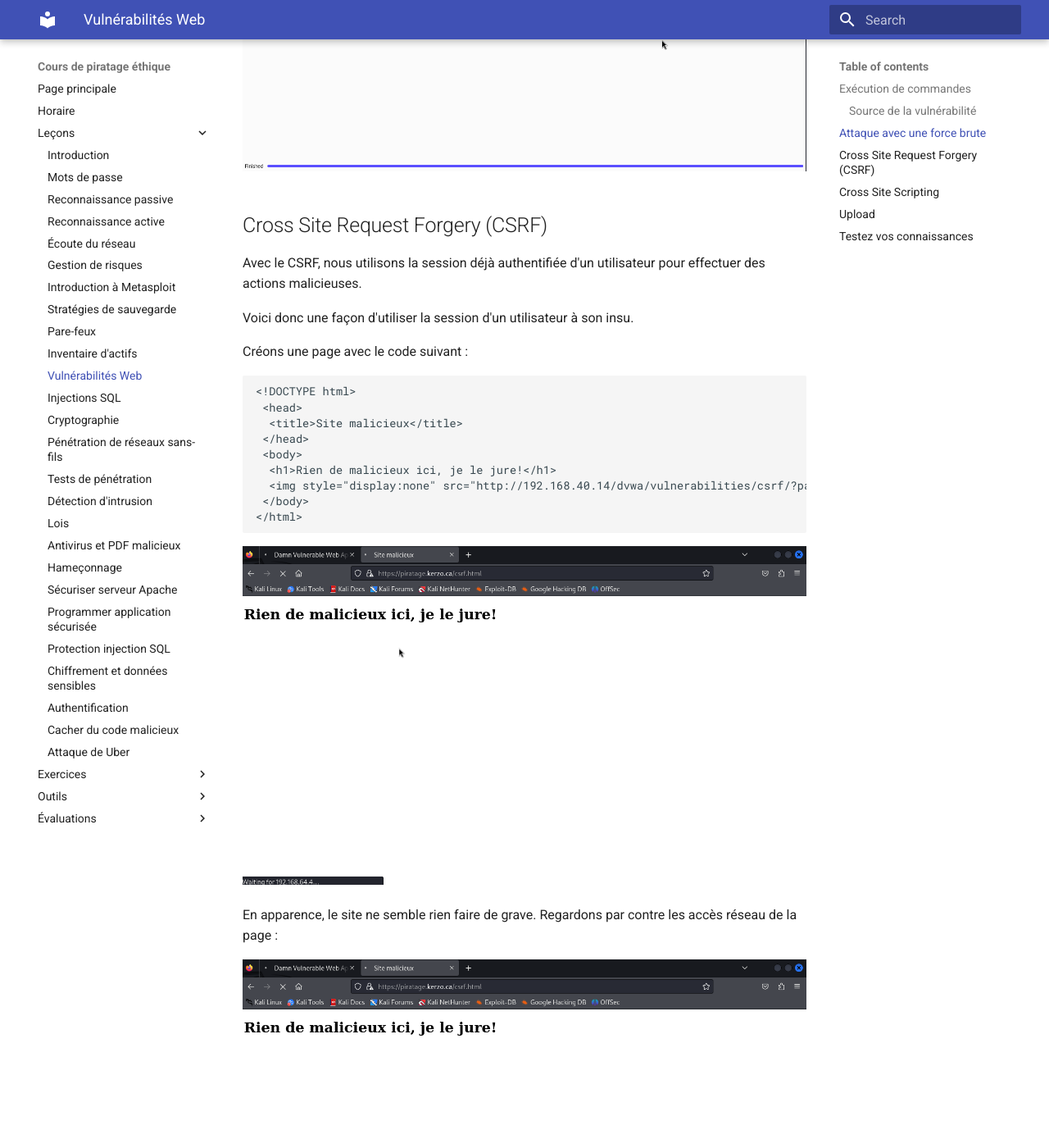
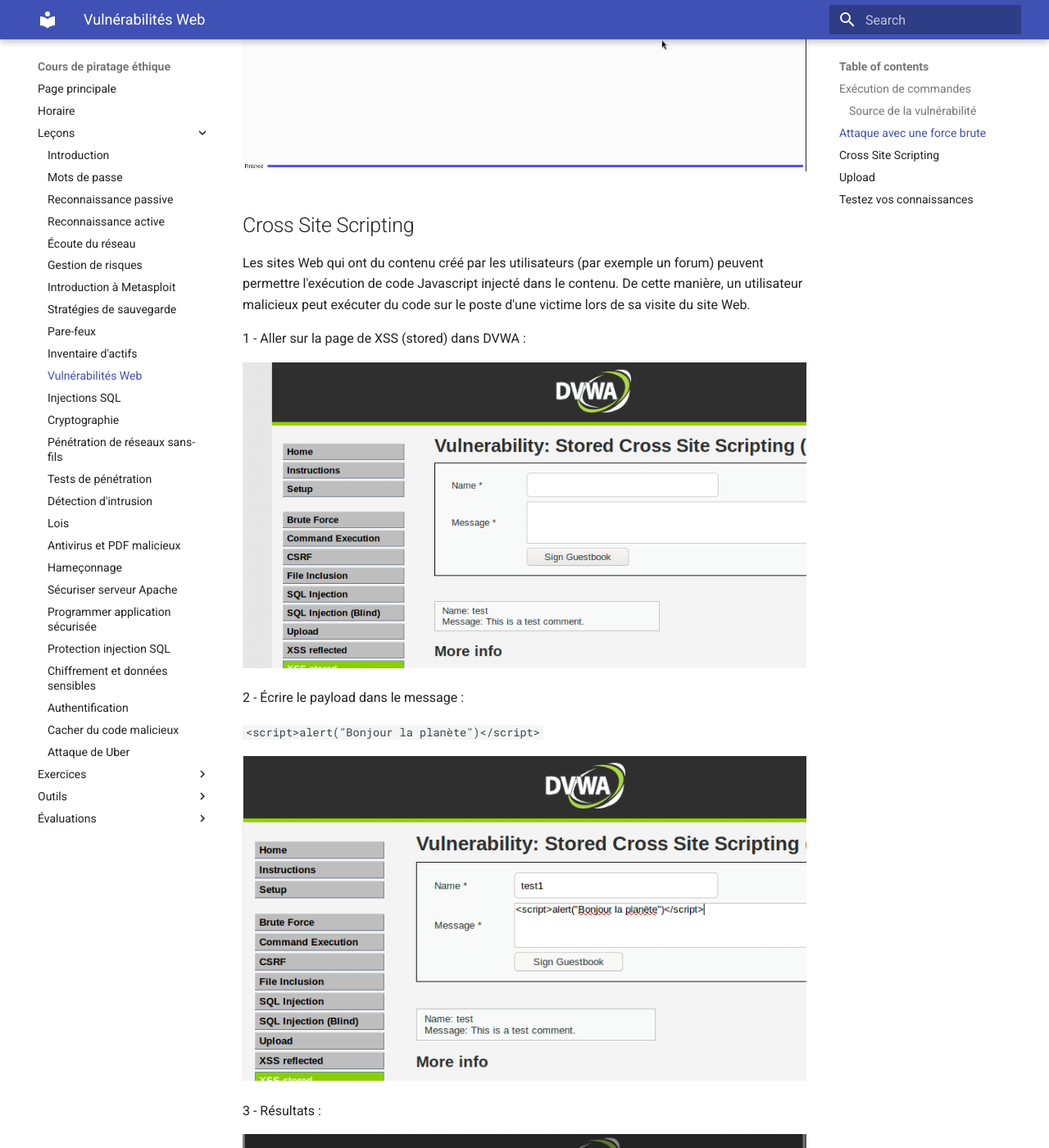
Before and after one commit to cegepvictoetienne/piratage, an MkDocs documentation site: the page built from wiki/lecons/19_Vulnerabilites_Web.md, in a window 1280 px wide and 1400 px high, scrolled down 10966 px. Shown: the whole window at 82% size. Built offline with MkDocs 1.6.1 and Material for MkDocs 9.7.7, drawn with Linux system fonts in a browser that asks for light colours; some of the changed text lies outside the part shown.

Commit message:
corrections mineures

````diff
--- a/wiki/lecons/19_Vulnerabilites_Web.md
+++ b/wiki/lecons/19_Vulnerabilites_Web.md
@@ -32,7 +32,7 @@
 
 Quelle version de Linux roule? `192.168.40.7 | uname -a`
 
-Créons une nouvelle page Web :  `192.168.40.7 | echo "<?php echo 'Salut la gang' ?>" > salut.php`
+Créons une nouvelle page Web : `192.168.40.7 | echo "<?php echo 'Salut la gang' ?>" > salut.php`
 
 Essayons de voir le contenu du répertoire courant après la création du fichier avec `192.168.40.7 | ls -la`
 
@@ -54,7 +54,6 @@
 
 `sudo apt install burpsuite`
 
-
 1 - Créer un projet temporaire :
 
 ![20-burpsuite-projet-temporaire](../images/2020/07/20-burpsuite-projet-temporaire.png)
@@ -62,7 +61,6 @@
 2 - Démarrer Burp :
 
 ![20-burpsuite-demarrer-burp](../images/2020/07/20-burpsuite-demarrer-burp.png)
-
 
 3 - Dans firefox, configurer le proxy :
 
@@ -110,35 +108,6 @@
 
 ![19-burpsuite-attack-results](../images/2020/07/19-burpsuite-attack-results.png)
 
-## Cross Site Request Forgery (CSRF)
-
-Avec le CSRF, nous utilisons la session déjà authentifiée d'un utilisateur pour effectuer des actions malicieuses.
-
-Voici donc une façon d'utiliser la session d'un utilisateur à son insu.
-
-Créons une page avec le code suivant :
-
-```
-<!DOCTYPE html>
- <head>
-  <title>Site malicieux</title>
- </head>
- <body>
-  <h1>Rien de malicieux ici, je le jure!</h1>
-  <img style="display:none" src="http://192.168.40.14/dvwa/vulnerabilities/csrf/?password_new=hack&password_conf=hack&Change=change" alt="">
- </body>
-</html>
-```
-
-![19-csrf-site-malicieux](../images/2020/11/19-csrf-site-malicieux.png)
-
-En apparence, le site ne semble rien faire de grave. Regardons par contre les accès réseau de la page :
-
-![19-csrf-site-malicieux-reseau](../images/2020/11/19-csrf-site-malicieux-reseau.png)
-
-La seconde entrée, celle correspondant au tag img, appelle une page de changement de mot de passe de l'application Web. Si l'utilisateur est déjà authentifié, son mot de passe changera pour **hack**.
-
-
 ## Cross Site Scripting
 
 Les sites Web qui ont du contenu créé par les utilisateurs (par exemple un forum) peuvent permettre l'exécution de code Javascript injecté dans le contenu. De cette manière, un utilisateur malicieux peut exécuter du code sur le poste d'une victime lors de sa visite du site Web.
@@ -180,7 +149,7 @@
 ![19-msfconsole-multi-handler-bind-tcp-meterpreter](../images/2020/07/19-msfconsole-multi-handler-bind-tcp-meterpreter.png)
 
 !!! important
-    Prenez quelques minutes pour faire votre [cartographie](../outils/cartographie.md) de la leçon d'aujourd'hui!
+ Prenez quelques minutes pour faire votre [cartographie](../outils/cartographie.md) de la leçon d'aujourd'hui!
 
 ## Testez vos connaissances
 
````
Also changed, not shown: wiki/exercices/20_Injection_SQL.md (+2 -2 lines), wiki/lecons/08_Pare_feu.md (+1 -1 lines), wiki/lecons/20_Injection_SQL.md (+0 -19 lines), 1 other file.
